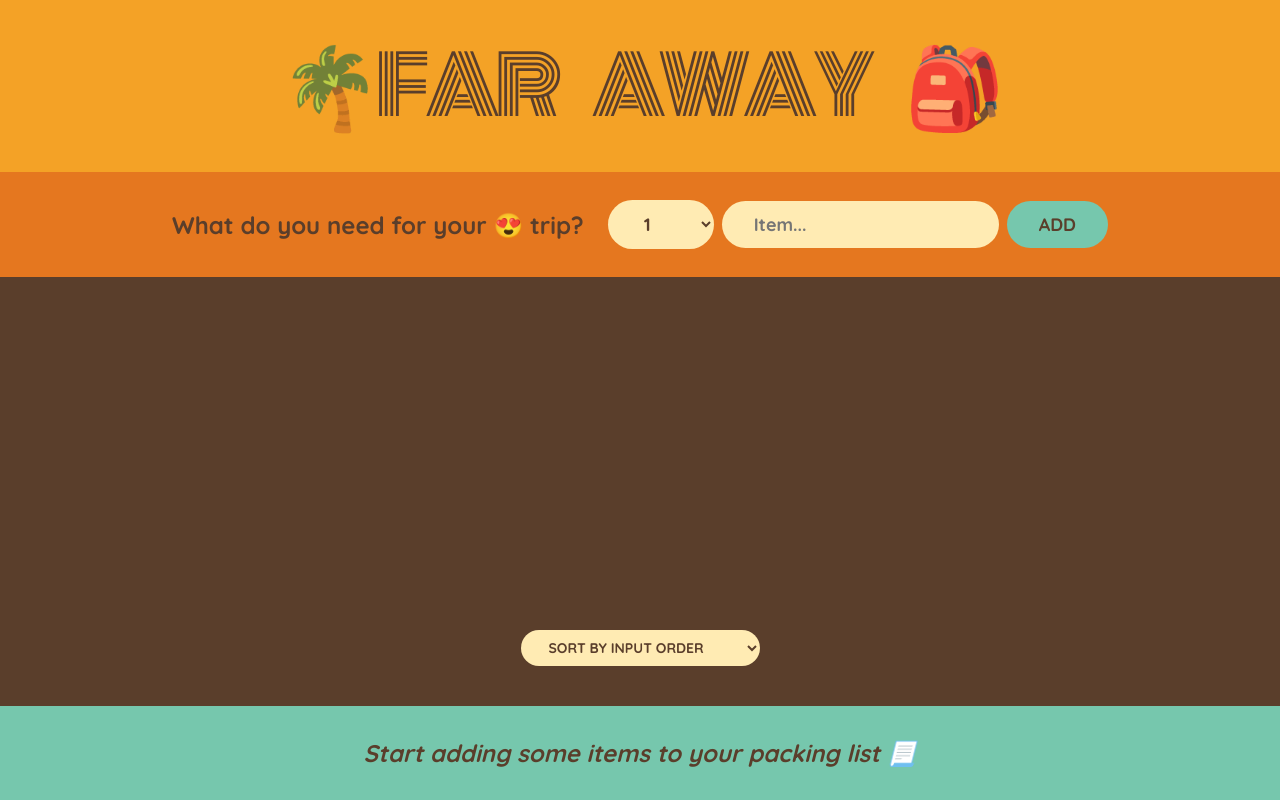
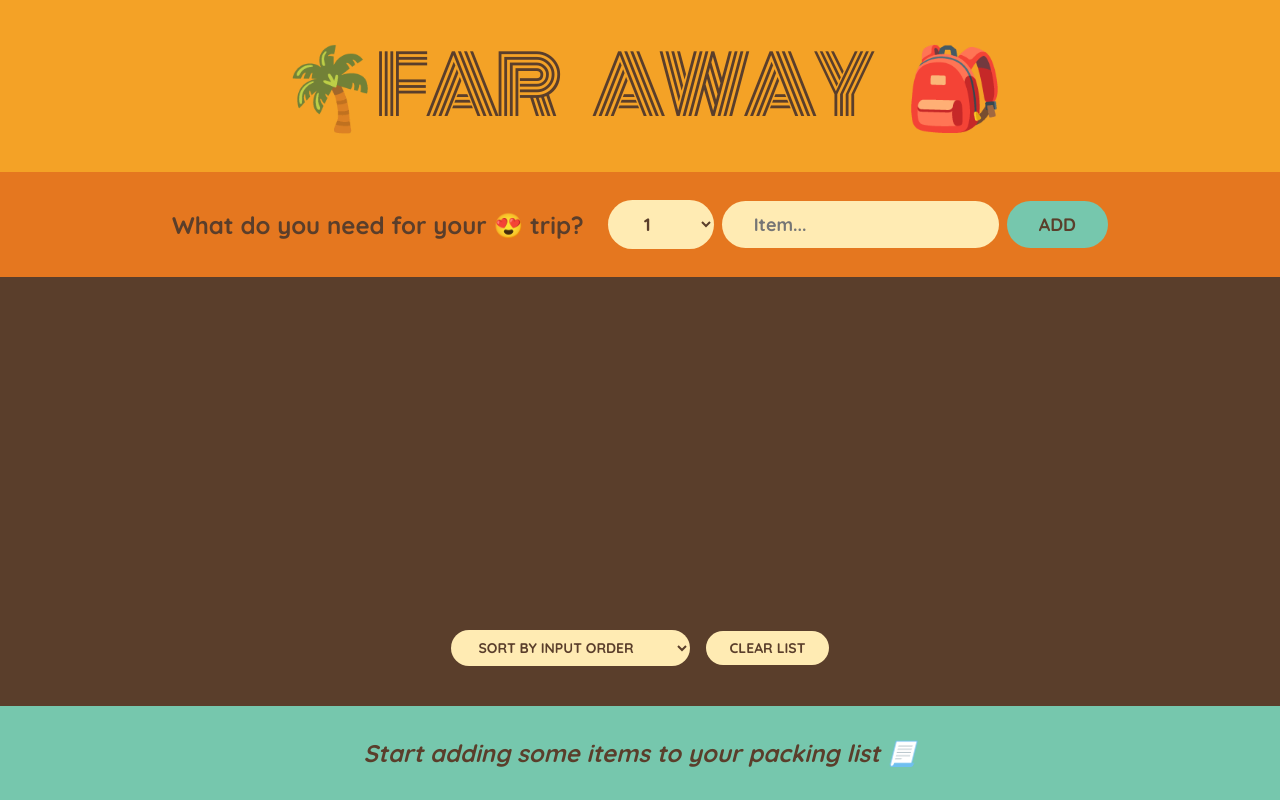
Before and after one commit to Ng1n3/far-travel, a React (Create React App) app: page / in a window 1280 px wide. Built offline with nearby package versions, Linux system fonts and the light colour scheme.

Commit message:
confirmation to clear item lists

```diff
--- a/src/App.js
+++ b/src/App.js
@@ -25,6 +25,13 @@
     );
   }
 
+  function handleReset() {
+    const confirmed = window.confirm(
+      "Are you sure you wan to delete all items?"
+    );
+    if (confirmed) setItems([]);
+  }
+
   return (
     <div className="app">
       <Logo />
@@ -33,6 +40,7 @@
         items={items}
         onDeleteItem={handleDeleteItem}
         onToggleItems={handleToggleItem}
+        onResetItems={handleReset}
       />
       <Stats items={items} />
     </div>
@@ -84,7 +92,7 @@
   );
 }
 
-function PackingList({ items, onDeleteItem, onToggleItems }) {
+function PackingList({ items, onDeleteItem, onToggleItems, onResetItems }) {
   const [sortBy, setSortBy] = useState("input");
   let sortedItems;
 
@@ -117,6 +125,7 @@
           <option value="description">Sort by description</option>
           <option value="packed">Sort by packed status</option>
         </select>
+        <button onClick={onResetItems}>Clear list</button>
       </div>
     </div>
   );
```
